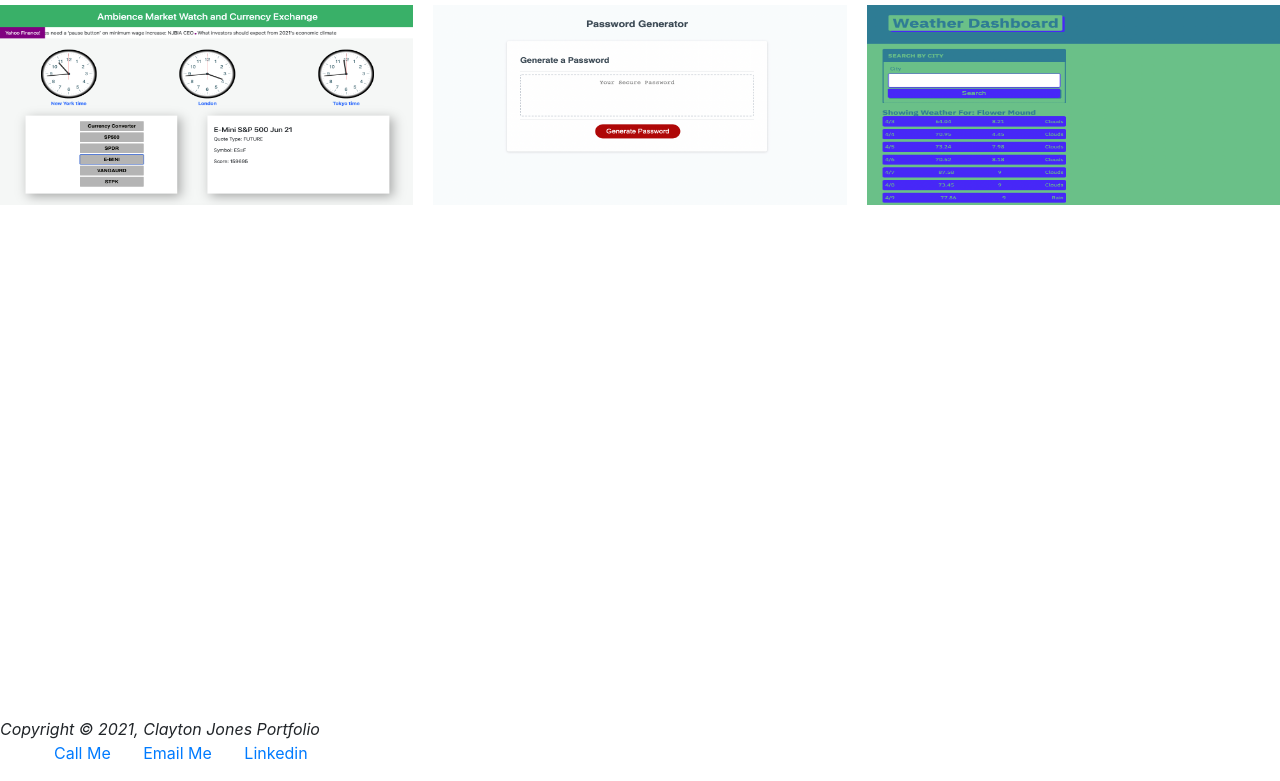
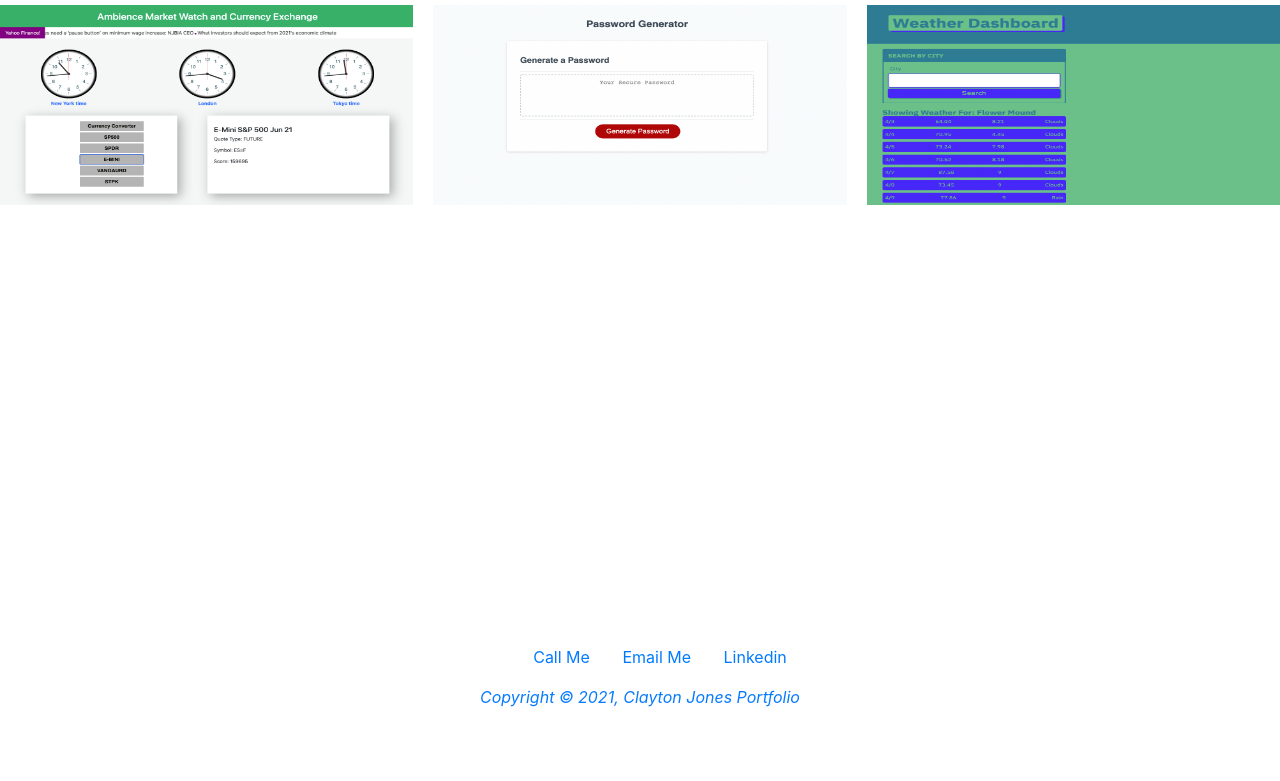
Before and after one commit to cgjones0711/CGJ-Portfolio, a plain HTML site: page index.html in a window 1280 px wide. Shown: the part 1616-2397 px from the top of the page. After the commit the page ends 2325 px from the top, so only its background shows below. Drawn offline with nearby package versions, Linux system fonts and the light colour scheme.

Commit message:
footer links working

```diff
--- a/Assets/styles.css
+++ b/Assets/styles.css
@@ -49,14 +49,12 @@ main{
     height: 100%;
 }
 
-.footer {
-    position:fixed;
+#footer {
     height: 50px;
-
     bottom: 20px;
     left: 0px;
     right: 0px;
-    margin-bottom: 0px;
+    margin-bottom: 5px;
     text-align: center;
     color:#077BFF;
 
--- a/index.html
+++ b/index.html
@@ -27,6 +27,9 @@
         </nav>
         <nav class="navbar sticky-top navbar-dark bg-primary">
             <a class="navbar-brand" href="./Assets/Clayton_Jones_Resume-04-21 copy.pdf"> My Resume'</a>
+        </nav>
+        <nav class="navbar sticky-top navbar-dark bg-primary">
+            <a class="navbar-brand" href="#footer">Contact Information</a>
         </nav>
     </header>
 
@@ -78,18 +81,16 @@
              </div>
         </Section>
     </main>
-            <br>
-            <br>
-            <br>
+
 
         <footer>
             <div id="footer">
-                <em>Copyright &copy; 2021, Clayton Jones Portfolio</em>
-                <ul>
+                 <ul>
                     <li><a href="tel:4692742689"> Call Me</a></li>
                     <li><a href="mailto:clayton.g.jones1986@gmail.com">Email Me</a></li>
                     <li><a href="https://www.linkedin.com/in/clayton-jones-8077101b6?trk=profile-badge'>Linkedin">Linkedin</a></li>
                 </ul>
+                <em>Copyright &copy; 2021, Clayton Jones Portfolio</em>
             </div>
         </footer>
 
```
